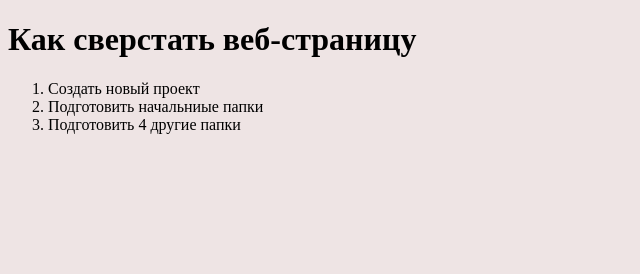
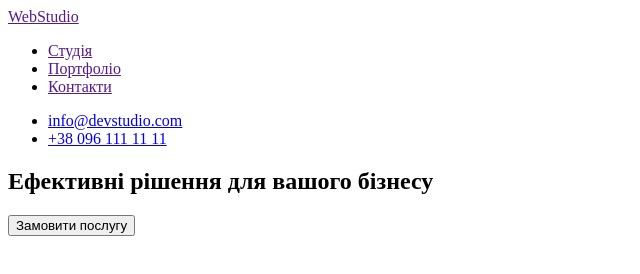
Before and after one commit to AnnaBabeshko/goit-markup-hw-01, a plain HTML site: page index.html in a window 1280 px wide. Shown: the whole page, without its empty margins (0-640 px from the left). Drawn offline with Linux system fonts and the light colour scheme.

Commit message:
первая часть

```diff
--- a/index.html
+++ b/index.html
@@ -1,19 +1,39 @@
 <!DOCTYPE html>
-<html lang="ru">
+<html lang="X-UA-Compatible">
+
 <head>
-    <meta charset="UTF-8">
+    <meta charset="UTF-8" />
     <meta http-equiv="X-UA-Compatible" content="IE=edge">
     <meta name="viewport" content="width=device-width, initial-scale=1.0">
     <title>Document</title>
 </head>
 
-<body style="background-color: rgb(238, 228, 228);">
-    <h1>Как сверстать веб-страницу</h1>
-    <ol>
-        <li>Создать новый проект</li>
-        <li>Подготовить начальниые папки</li>
-        <li>Подготовить  4 другие папки</li>
-    </ol>
+<body>
+<!--Шапка-->
+    <header>
+       <nav>
+            <a href="">WebStudio</a>
+            <ul>
+                <li><a href="">Студія</a></li>
+                <li><a href="">Портфоліо</a></li>
+                <li><a href="">Контакти</a></li>
+            </ul>
+            <ul>
+                <li><a href="mailto:info@devstudio.com">info@devstudio.com</a></li>
+                <li><a href="tel:+38 096 111 11 11">+38 096 111 11 11</a></li>
+            </ul>
+        </nav>
+    </header>
+
+<!--Герой-->
+    <div>
+        <section>
+            <h1>Ефективні рішення для вашого бізнесу</h1>
+            <button type="button">Замовити послугу</button>
+        </section>
+    </div>
+
 </body>
 
+
 </html>
```
